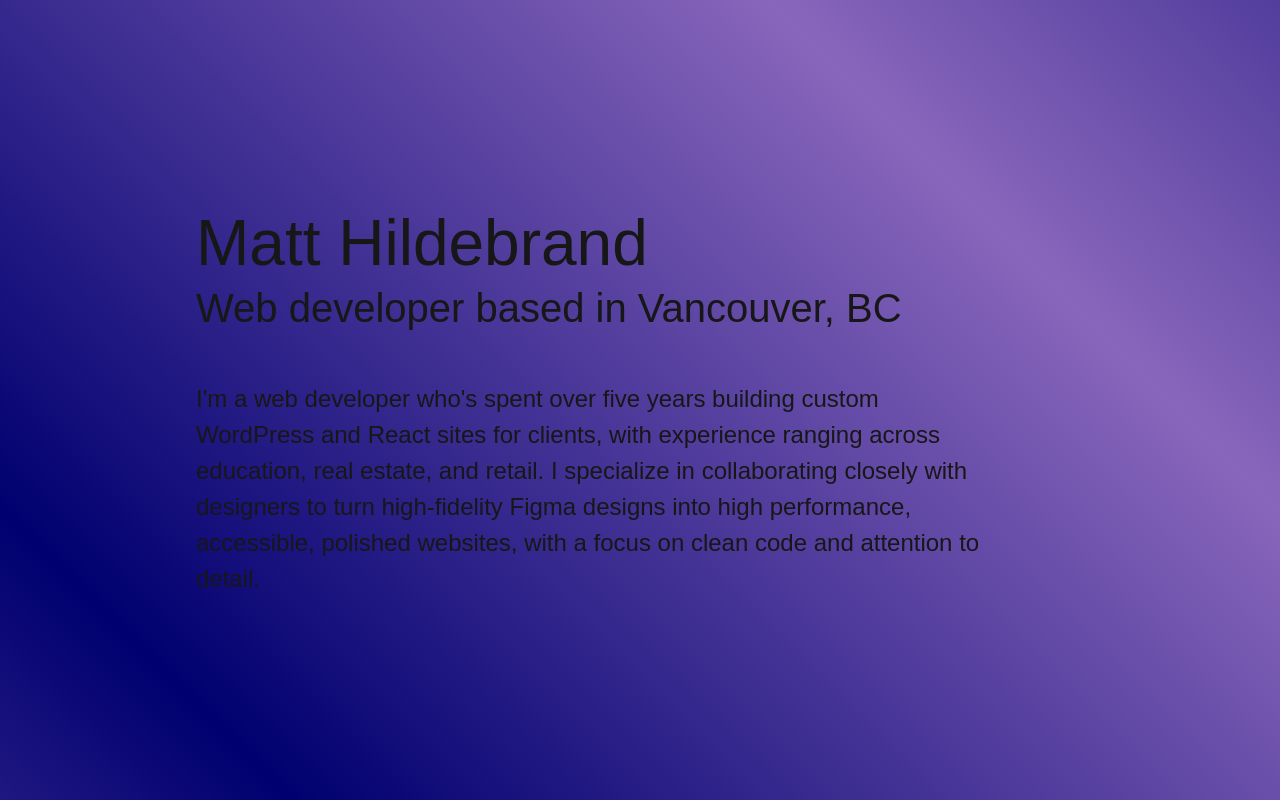
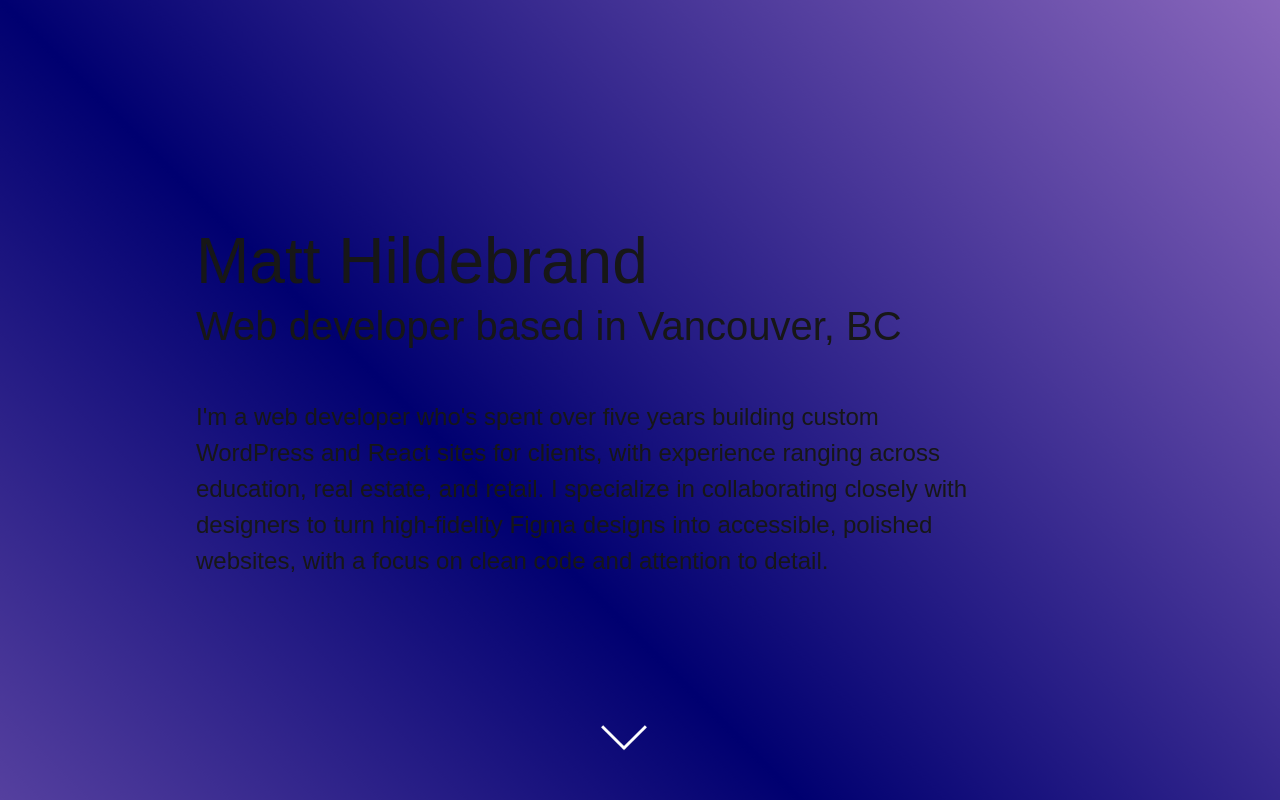
Before and after one commit to mdhildebrand/portfolio, a Next.js app: page / in a window 1280 px wide. Shown: the top 800 px of the page. Built offline with nearby package versions, Linux system fonts and the light colour scheme; a web font is replaced by a local one.

Commit message:
a bit more polishing

```diff
--- a/app/_components/Hero.tsx
+++ b/app/_components/Hero.tsx
@@ -2,12 +2,13 @@
 
 const HeroContainer = styled.div`
   display: flex;
+  position: relative;
   flex-direction: column;
   justify-content: center;
   height: 100vh;
   margin: auto;
 
-  > .p {
+  > p {
     max-width: 90%;
     font-size: clamp(1rem, 3vw, 1.5rem);
     line-height: 1.5;
@@ -30,12 +31,48 @@
   }
 `;
 
+const DownArrow = styled.div`
+  position: absolute;
+  bottom: 2rem;
+  width: 4rem;
+  height: 2rem;
+  left: 50%;
+
+  animation: bounce 1.5s infinite ease-in-out;
+
+  @keyframes bounce {
+    0% { transform: translate(-50%, 0%)}
+    50% { transform: translate(-50%, 25%)}
+    100% { transform: translate(-50%, 0%)}
+  }
+
+  span {
+    display: block;
+    width: 2rem;
+    height: 3px;
+    background: #fff;
+    position: absolute;
+
+    &:first-child {
+      transform: translateX(-33%) rotate(45deg);
+    }
+
+    &:nth-child(2) {
+      transform: translateX(33%) rotate(-45deg);
+    }
+  }
+`;
+
 export default function Hero(){
   return (
     <HeroContainer>
       <h1>Matt Hildebrand</h1>
       <h2>Web developer based in Vancouver, BC</h2>
-      <div className="p">I'm a web developer who's spent over five years building custom WordPress and React sites for clients, with experience ranging across education, real estate, and retail. I specialize in collaborating closely with designers to turn high-fidelity Figma designs into high performance, accessible, polished websites, with a focus on clean code and attention to detail.</div>
+      <p>I'm a web developer who's spent over five years building custom WordPress and React sites for clients, with experience ranging across education, real estate, and retail. I specialize in collaborating closely with designers to turn high-fidelity Figma designs into accessible, polished websites, with a focus on clean code and attention to detail.</p>
+      <DownArrow>
+        <span></span>
+        <span></span>
+      </DownArrow>
     </HeroContainer>
   )
 }
--- a/app/_components/Riverflow.tsx
+++ b/app/_components/Riverflow.tsx
@@ -1,4 +1,4 @@
-import React, { useState } from "react";
+import React, { useEffect, useState } from "react";
 import Image from "next/image";
 import styled from "styled-components";
 import projects from "../../public/projects/projects.json";
@@ -267,6 +267,20 @@
   const openModal = () => setModalOpen(true);
   const closeModal = () => setModalOpen(false);
 
+  useEffect(() => {
+    const handleKeyDown = (e: { key: string; }) => {
+      if (e.key === 'Escape') {
+        setModalOpen(false);
+      }
+    };
+
+    window.addEventListener('keydown', handleKeyDown);
+
+    return () => {
+      window.removeEventListener('keydown', handleKeyDown);
+    }
+  }, []);
+
   console.log('data : ', data);
   return (
     <ProjectWrapper>
@@ -294,7 +308,12 @@
         <br/>
         <button onClick={openModal} aria-label={`See more about ${data.title}`}>See more<div>›</div></button>
       </ProjectText>
-      <ModalBackground onClick={closeModal} display={modalOpen ? "block" : "none"}>
+      <ModalBackground
+        onClick={closeModal}
+        display={modalOpen ? "block" : "none"}
+        role="dialog"
+        aria-modal="true"
+      >
         <ModalWrapper onClick={(e) => e.stopPropagation()}>
           <ModalText>
             <h3>{data.title}</h3>
@@ -320,7 +339,7 @@
               />
             </ModalMobileImage>
           </ModalImage>
-          <ModalCloseButton onClick={closeModal}>
+          <ModalCloseButton onClick={closeModal} aria-label="close modal">
             <span></span>
             <span></span>
           </ModalCloseButton>
--- a/app/layout.tsx
+++ b/app/layout.tsx
@@ -21,10 +21,10 @@
 
 export const metadata: Metadata = {
   title: "Matt Hildebrand | Web Developer in Vancouver, BC",
-  description: "Matt Hildebrand is a Vancouver-based web developer building custom WordPress and react sites.",
+  description: "Matt Hildebrand is a Vancouver-based web developer building custom WordPress and React sites.",
   openGraph: {
     title: "Matt Hildebrand | Web Developer in Vancouver, BC",
-    description: "Matt Hildebrand is a Vancouver-based web developer building custom WordPress and react sites.",
+    description: "Matt Hildebrand is a Vancouver-based web developer building custom WordPress and React sites.",
     url: 'https://mdhildebrand.com',
   }
 };
--- a/app/page.tsx
+++ b/app/page.tsx
@@ -18,22 +18,16 @@
   // background: linear-gradient(45deg, #4466ff, #ee88cc);
   background: linear-gradient(45deg, #000070, #8866bb, #000070, #8866bb, #000070);
   background-size: 200vw 200vw;
-  animation: run 30s linear infinite;
 
-  @keyframes run {
-    0%{ background-position: 0% 0% }
-    100%{ background-position: 0% 200vw }
-    // 100%{ background-position: 0% 0% }
+  @media (prefers-reduced-motion) {
+    animation: run 30s linear infinite;
+
+    @keyframes run {
+      0%{ background-position: 0% 0% }
+      100%{ background-position: 0% 200vw }
+      // 100%{ background-position: 0% 0% }
+    }
   }
-
-  // background: linear-gradient(-20deg, rgba(0, 100, 90, 1), 15%, rgba(255, 0, 0, 0));
-  // animation: throb 4s ease-in-out infinite;
-
-  // @keyframes throb {
-  //   0%{ opacity: 0.8 }
-  //   50%{ opacity: 1 }
-  //   100%{ opacity: 0.8 }
-  // }
 
   //////////////////////////////////
   // Updates for function changes //
--- a/public/projects/projects.json
+++ b/public/projects/projects.json
@@ -13,16 +13,16 @@
       "slug": "arcteryx-obsessive-design",
       "title": "Arc'teryx - Obsessive Design",
       "description": "A dynamic React site that walks users through the design details and product showcases behind Arc'teryx gear.",
-      "modalDescription": "The goal was to build a dynamic, visually engaging site showcasing the design details that go into the construction of Arc'teryx's products. Using React and a variety of custom components, I built scroll-driven effects, image collages, carousels, and parallax effects to keep users engaged while showing off high-quality imagery. The result was a high-performance site delivered on a tight deadline, and a client that came back to us for further work.",
+      "modalDescription": "The goal was to build a dynamic, visually engaging site showcasing the design details that go into the construction of Arc'teryx's products. Using React and a variety of custom components, I built scroll-driven effects, image collages, carousels, and parallax effects to keep users engaged while showing off high-quality imagery. The result was a site delivered on a tight deadline, and a client that came back to us for further work.",
       "modalImageAltText": "Obsessive Design Hadron feature page",
-      "techstack": "React • styled-components • JavaScript • parallax/scroll • effects",
+      "techstack": "React • styled-components • JavaScript • parallax/scroll effects",
       "url": "https://arcteryx.com/ca/en/explore/obsessive-design"
     },
     {
       "slug": "london-pacific",
       "title": "London Pacific",
       "description": "A custom WordPress site built around the Estatik real estate plugin, featuring a searchable database of listings.",
-      "modalDescription": "The main challenge with this project was reconciling the client's preferred design with a plugin that provided the functionality the site needed. I spent time digging into the Estatik plugin, and wrote custom PHP, CSS, and JavaScript to reshape it's native output to match the design. The result is a stylish, effective site that balances form and function.",
+      "modalDescription": "The main challenge with this project was reconciling the client's preferred design with a plugin that provided the functionality the site needed. I spent time digging into the Estatik plugin, and wrote custom PHP, CSS, and JavaScript to reshape its native output to match the design. The result is a stylish, effective site that balances form and function.",
       "modalImageAltText": "London Pacific listing search page",
       "techstack": "WordPress • Sage/Laravel • Estatik • PHP • JavaScript • SCSS/Tailwind",
       "url": "https://londonpacific.ca/"
```
